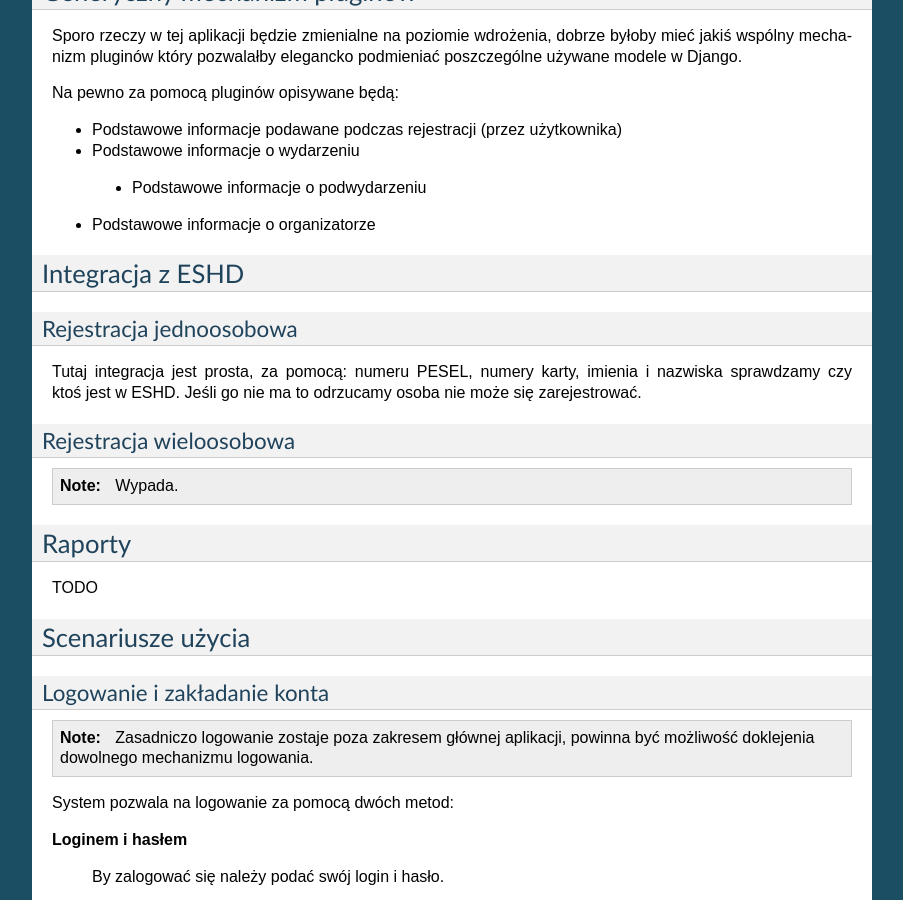
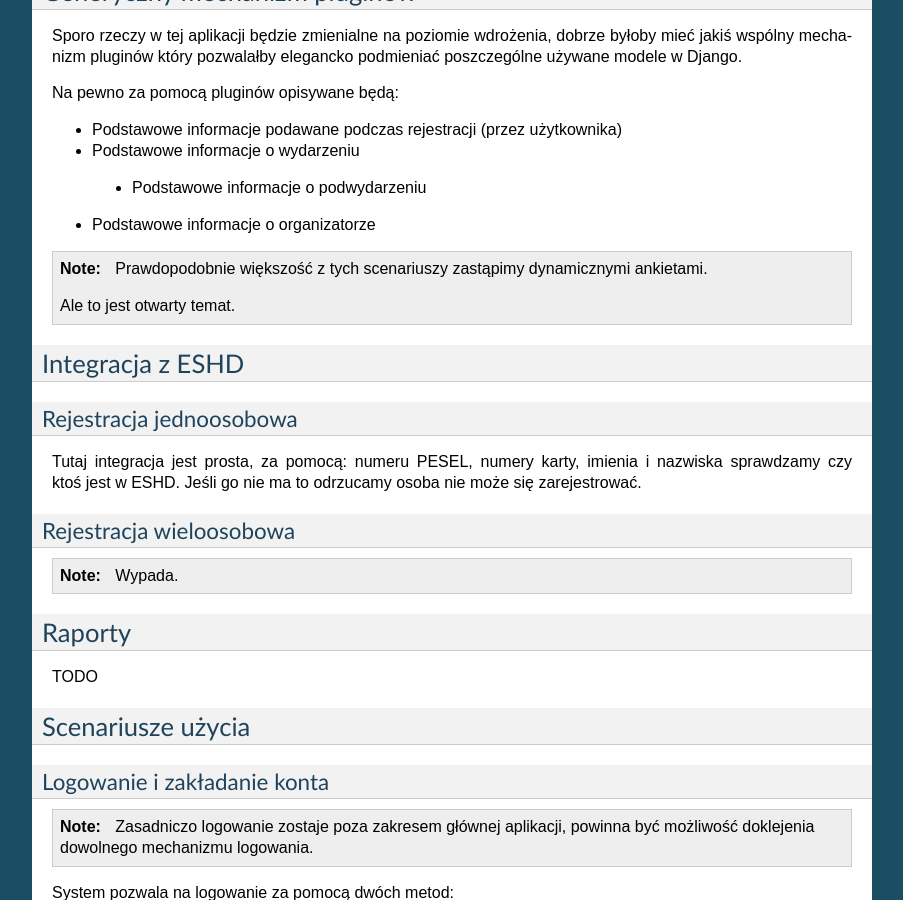
Before and after one commit to wnt-zhp/drigan, a Sphinx documentation site: the page built from docs/design/spec10.rst, in a window 1280 px wide and 900 px high, scrolled down 5437 px. Shown: the whole window, without its empty margins (198-1101 px from the left). Built offline with Sphinx 7.4.7, drawn with Linux system fonts in a browser that asks for light colours.

Commit message:
Poprawki do #REJCEN-40

```diff
--- a/docs/design/spec10.rst
+++ b/docs/design/spec10.rst
@@ -383,6 +383,11 @@ Na pewno za pomocą pluginów opisywane będą:
 
 * Podstawowe informacje o organizatorze
 
+.. note::
+
+    Prawdopodobnie większość z tych scenariuszy zastąpimy dynamicznymi ankietami.
+
+    Ale to jest otwarty temat.
 
 Integracja z ESHD
 -----------------
```
